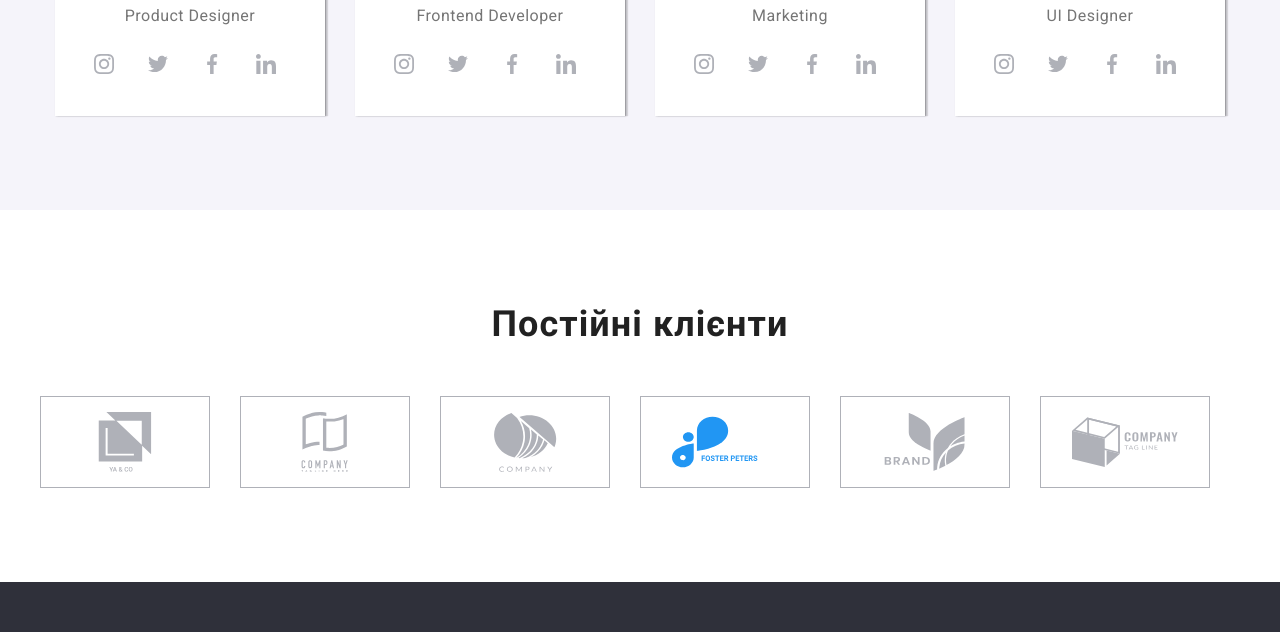
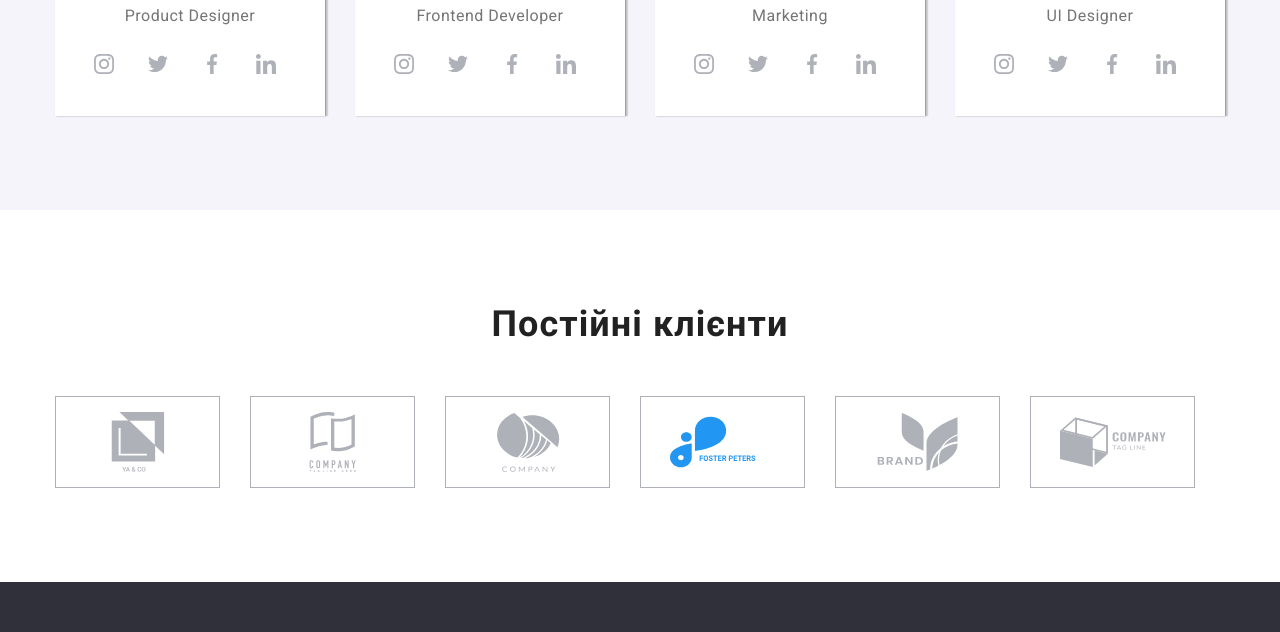
Before and after one commit to Hades7-ua/goit-markup-hw-04, a plain HTML site: page index.html in a window 1280 px wide. Shown: the part 2098-2730 px from the top of the page. Drawn offline with nearby package versions, Linux system fonts and the light colour scheme.

Commit message:
Перевірка

```diff
--- a/index.html
+++ b/index.html
@@ -309,9 +309,8 @@
           </ul>
         </div>
       </section>
-      <section class="section">
-        <h2 class="section-title">Постійні клієнти</h2>
-        <div>
+    <div class="container"><section class="section">
+      <h2 class="section-title">Постійні клієнти</h2>
           <ul class="clients list">
             <li class="clients-links">
               <a href="" class="clients-link">
@@ -356,8 +355,8 @@
               </a>
             </li>
           </ul>
-        </div>
-      </section>
+        </section>
+      </div>
     </main>
 
     <!-- Підвал -->
```
